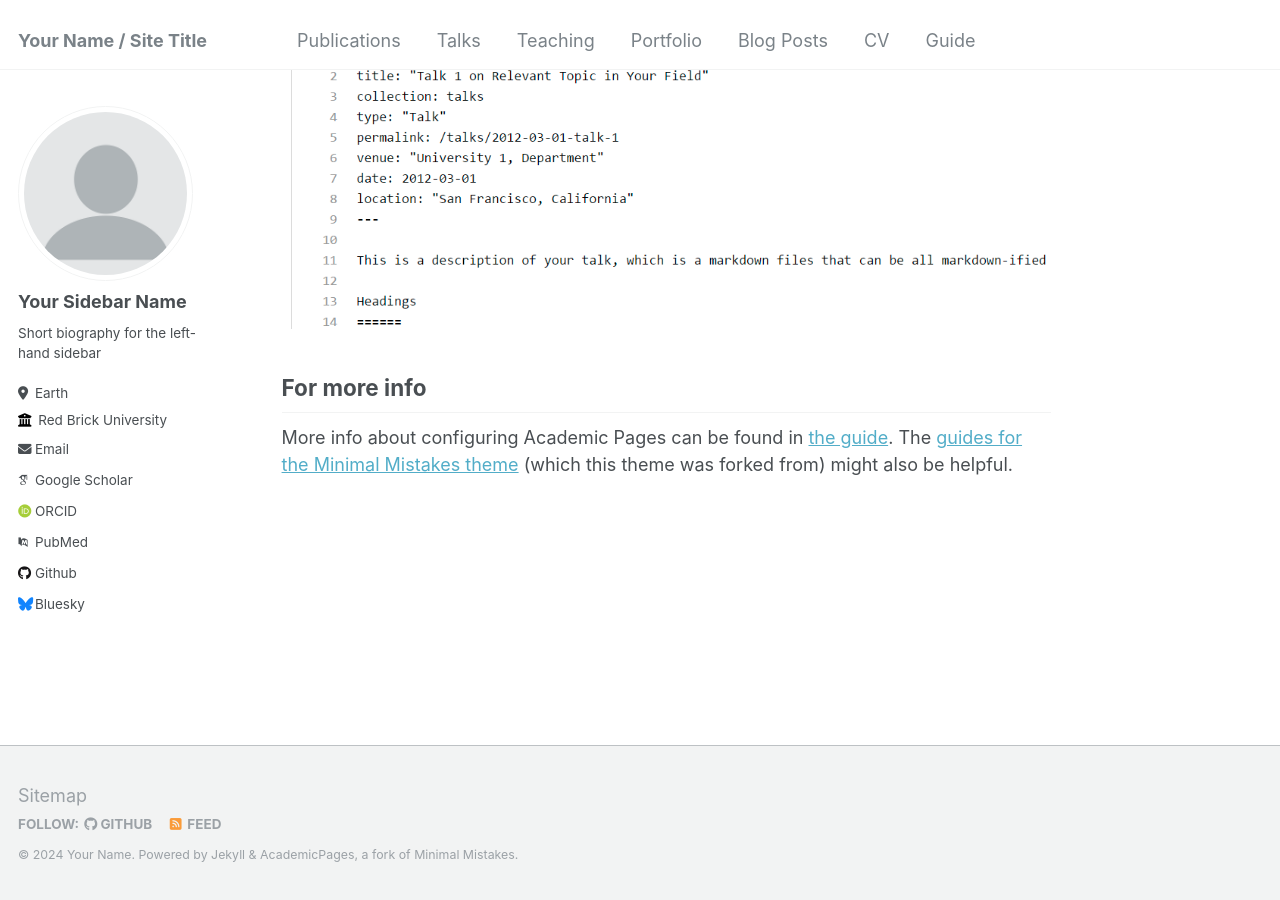
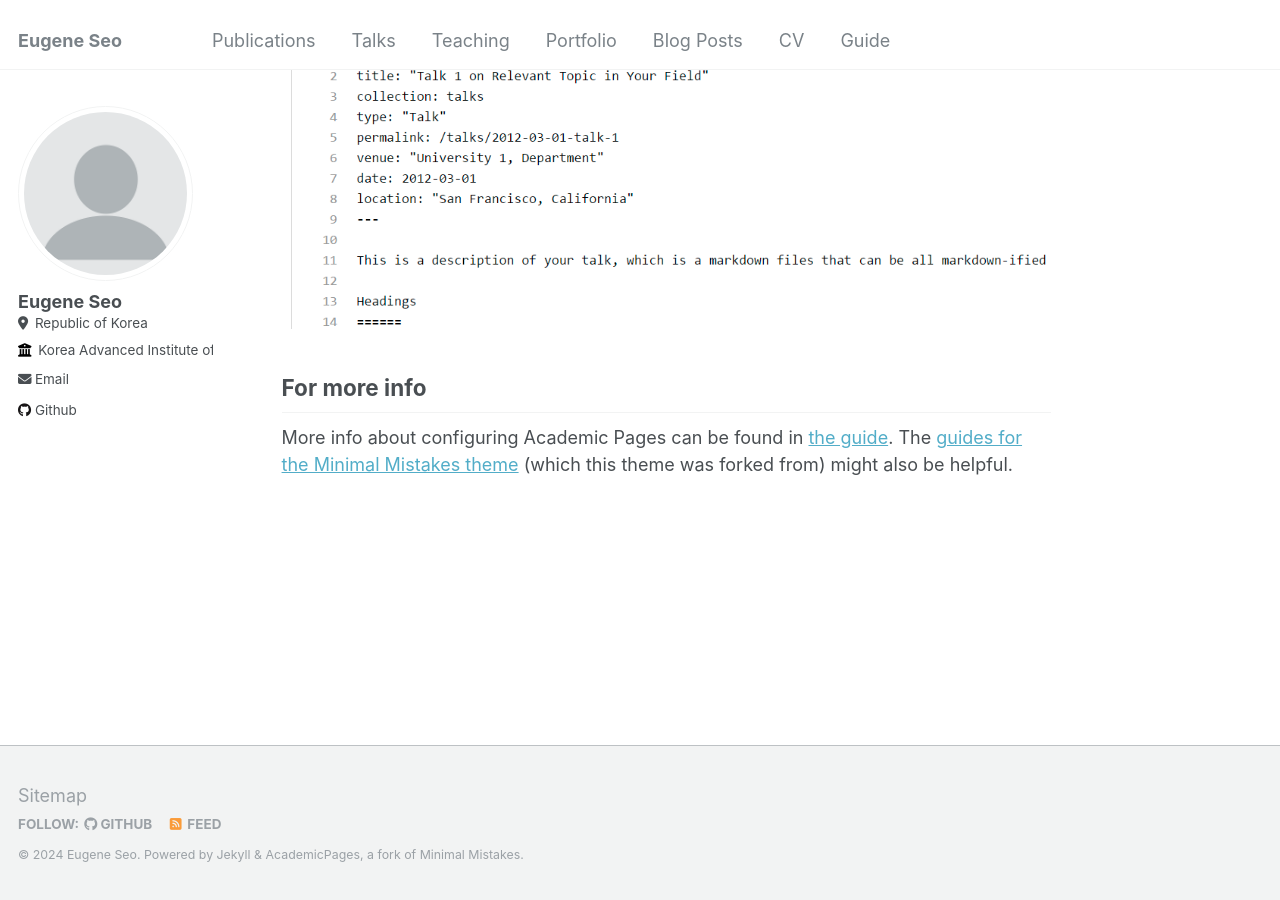
Before and after one commit to EugeneSeo/EugeneSeo.github.io, a Jekyll site: the page built from _pages/about.md, in a window 1280 px wide and 900 px high, scrolled down 2660 px. Built offline with Jekyll 4.4.1, drawn with Linux system fonts in a browser that asks for light colours; some web fonts are replaced.

Commit message:
Update _config.yml

```diff
--- a/_config.yml
+++ b/_config.yml
@@ -8,9 +8,9 @@
 
 # Basic Site Settings
 locale                   : "en-US"
-title                    : "Your Name / Site Title"
+title                    : "Eugene Seo"
 title_separator          : "-"
-name                     : &name "Your Name"
+name                     : &name "Eugene Seo"
 description              : &description "personal description"
 url                      : https://academicpages.github.io # the base hostname & protocol for your site e.g. "https://mmistakes.github.io"
 baseurl                  : "" # the subpath of your site, e.g. "/blog"
@@ -22,33 +22,33 @@ repository               : "academicpages/academicpages.github.io"
 author:
   # Biographic information
   avatar           : "profile.png"
-  name             : "Your Sidebar Name"
+  name             : "Eugene Seo"
   pronouns         : # example: "she/her"
-  bio              : "Short biography for the left-hand sidebar"
-  location         : "Earth"
-  employer         : "Red Brick University"
+  bio              : # "Short biography for the left-hand sidebar"
+  location         : "Republic of Korea"
+  employer         : "Korea Advanced Institute of Science and Technology"
   uri              : # URL
-  email            : "none@example.org"
+  email            : "eugene.s21@kaist.ac.kr"
 
   # Academic websites
-  arxiv            : # URL - Update with the correct link to your profile
-  googlescholar    : "https://scholar.google.com/citations?user=PS_CX0AAAAAJ"
-  impactstory      : # URL
-  orcid            : "http://orcid.org/yourorcidurl"
-  semantic         : # URL
-  pubmed           : "https://www.ncbi.nlm.nih.gov/pubmed/?term=john+snow"
-  researchgate     : # URL
+  # arxiv            : # URL - Update with the correct link to your profile
+  # googlescholar    : # "https://scholar.google.com/citations?user=PS_CX0AAAAAJ"
+  # impactstory      : # URL
+  # orcid            : # "http://orcid.org/yourorcidurl"
+  # semantic         : # URL
+  # pubmed           : # "https://www.ncbi.nlm.nih.gov/pubmed/?term=john+snow"
+  # researchgate     : # URL
 
   # Repositories and software development
   bitbucket        : # Username - Update with your username on the site
   codepen          : # Username
   dribbble         : # Username
-  github           : "academicpages"
+  github           : "EugeneSeo"
   kaggle           : # Username
   stackoverflow    : # User number or user number and name (i.e., use "1" or "1/jeff-atwood")
 
   # Social media
-  bluesky          : "bsky.app" # Replace this with you Bluesky username
+  bluesky          : # "bsky.app" # Replace this with you Bluesky username
   facebook         : # Username
   flickr           : # Username
   foursquare       : # Username
@@ -201,7 +201,7 @@ kramdown:
 # Collections
 collections:
   teaching:
-    output: true
+    output: false
     permalink: /:collection/:path/
   publications:
     output: true
```
